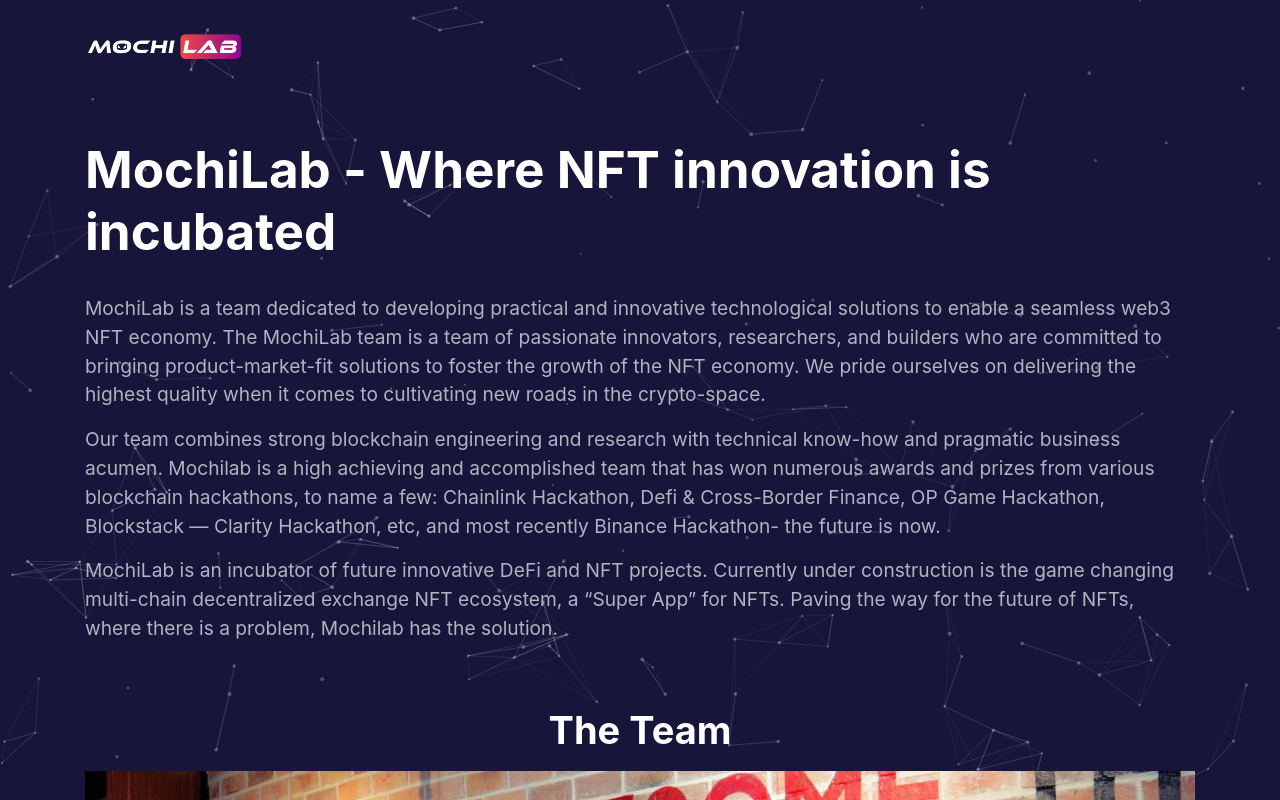
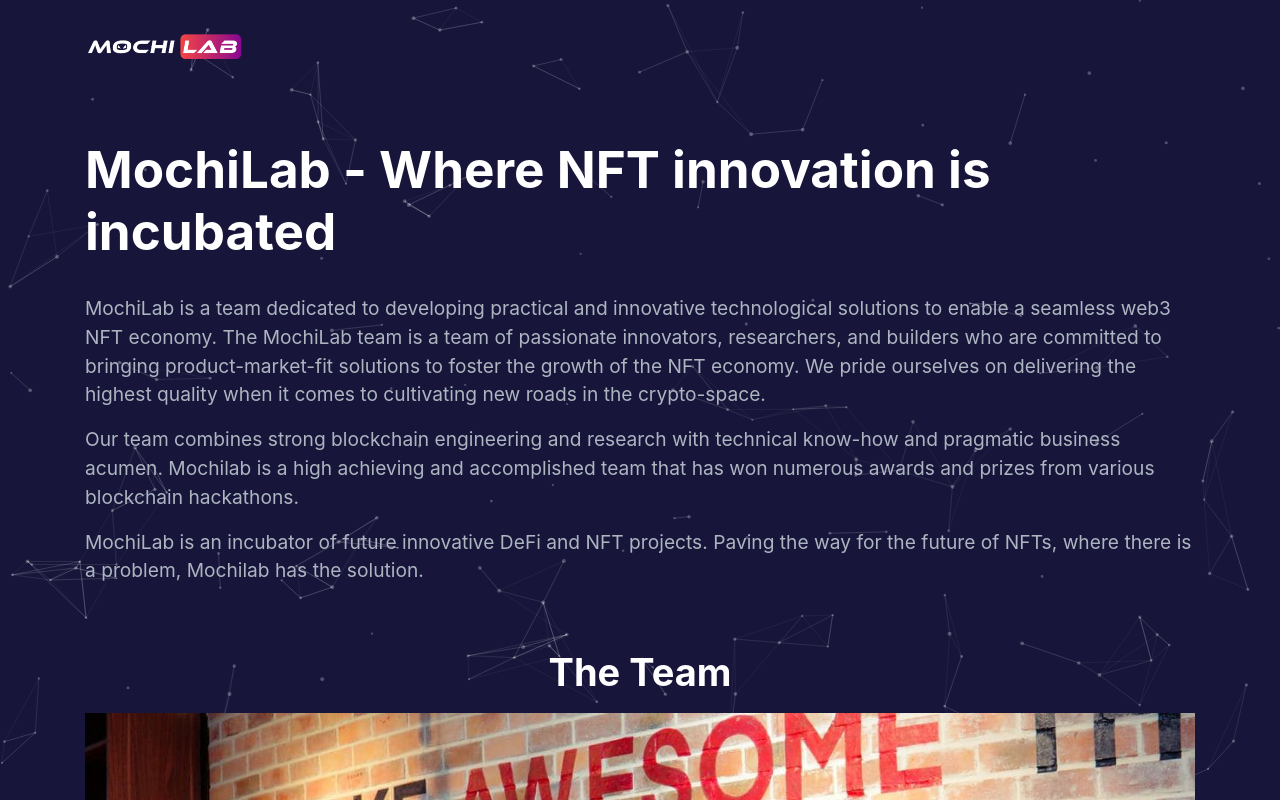
Before and after one commit to Mochi-Lab/mochilab.org, a React (Create React App) app: page / in a window 1280 px wide. Shown: the top 800 px of the page. Built offline with nearby package versions, Linux system fonts and the light colour scheme.

Commit message:
update page

```diff
--- a/src/components/Introductions/index.js
+++ b/src/components/Introductions/index.js
@@ -23,16 +23,12 @@
                   Our team combines strong blockchain engineering and research with technical
                   know-how and pragmatic business acumen. Mochilab is a high achieving and
                   accomplished team that has won numerous awards and prizes from various blockchain
-                  hackathons, to name a few: Chainlink Hackathon, Defi & Cross-Border Finance, OP
-                  Game Hackathon, Blockstack — Clarity Hackathon, etc, and most recently Binance
-                  Hackathon- the future is now.
+                  hackathons.
                 </p>
 
                 <p>
-                  MochiLab is an incubator of future innovative DeFi and NFT projects. Currently
-                  under construction is the game changing multi-chain decentralized exchange NFT
-                  ecosystem, a “Super App” for NFTs. Paving the way for the future of NFTs, where
-                  there is a problem, Mochilab has the solution.
+                  MochiLab is an incubator of future innovative DeFi and NFT projects. Paving the
+                  way for the future of NFTs, where there is a problem, Mochilab has the solution.
                 </p>
               </div>
             </div>
--- a/src/components/Projects/style.css
+++ b/src/components/Projects/style.css
@@ -54,11 +54,6 @@
   width: 70px;
 }
 
-.mori {
-  height: 80px;
-  width: 80px;
-}
-
 @media (max-width: 1200px) {
   .project-card {
     padding: 0;
@@ -74,11 +69,6 @@
   .wanaka {
     height: 70px;
     width: 70px;
-  }
-
-  .mori {
-    height: 80px;
-    width: 80px;
   }
 }
 
@@ -105,8 +95,4 @@
     height: 35px;
     width: 35px;
   }
-  .mori {
-    height: 40px;
-    width: 40px;
-  }
 }
```
Also changed, not shown: src/components/Projects/index.js (+0 -7 lines), src/assets/images/mori-logo.png (deleted).
